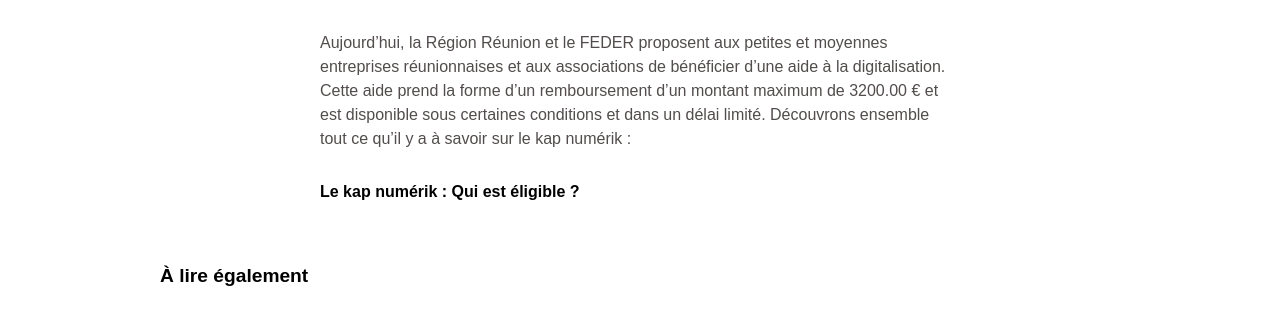
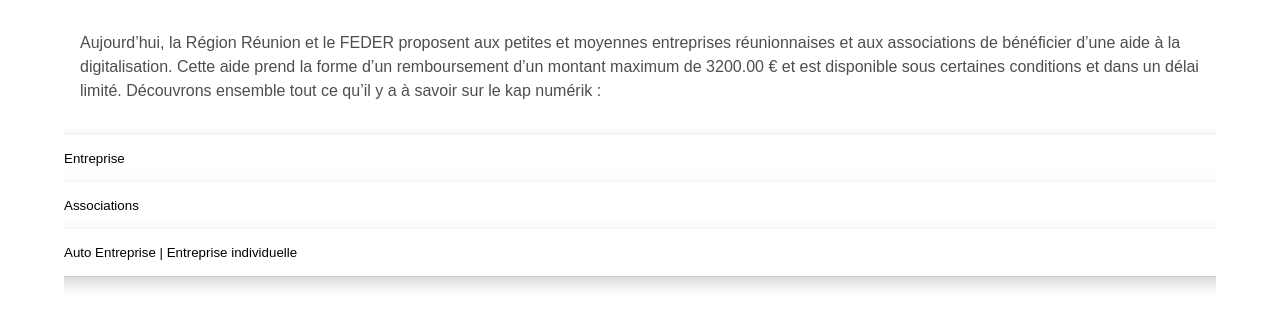
Before and after one commit to TerryGrimoire/Website-Terry-Grimoire, a React (Vite) app: page /Blog/2 in a window 1280 px wide. Shown: the part 923-1249 px from the top of the page. Built offline with nearby package versions, Linux system fonts and the light colour scheme.

Commit message:
adding the kepnumerik

```diff
--- a/src/App.css
+++ b/src/App.css
@@ -533,6 +533,40 @@
     border-radius: 0.25rem;
     padding: 0.15rem;
   }
+
+  .blog3_contact {
+    display: flex;
+    flex-direction: column;
+    align-items: center;
+    justify-content: center;
+  }
+
+  .blog3_contact li {
+    margin: 0.5rem ;
+  }
+
+  .blog1 a {
+    text-decoration: underline;
+  }
+
+  .blog1 .button_kapNumerik {
+    max-width: initial;
+    width: 100vw;
+    padding: 1rem 1rem;
+    margin-left: -2rem;
+    border: none;
+    box-shadow: var(--box-shadow);
+    display: flex;
+    justify-content: space-between;
+    align-items: center;
+    text-align: left;
+  }
+
+ .blog1 .fleche {
+    height: 0.5rem;
+    width: auto;
+    margin: 0 1rem;
+  }
 /********************************************************************* FOOTER *********************************************************************/
 
 .footer {
--- a/src/pages/Blog/AideNumerik.jsx
+++ b/src/pages/Blog/AideNumerik.jsx
@@ -87,15 +87,15 @@
               </p>
             </section>
             <section>
-              <h4>Accompagnement au montage 100% gratuit </h4>
+              <h4>Une prestation 100% gratuite </h4>
               <p>
                 En tant que client du Grimoire Numérique, vous bénéficiez
                 d’office gratuitement et sans frais supplémentaire de notre
                 expertise au sujet du kap numérique. N’hésitez pas à nous
                 contacter en cas de questions à ce sujet.
               </p>
-              <ul>
-                <li className="blog3_contact">
+              <ul className="blog3_contact">
+                <li>
                   <a href="mailto:contact@grimoire-numerique.re">
                     contact@grimoire-numerique.re
                   </a>
--- a/src/pages/Blog/KapNumerik.jsx
+++ b/src/pages/Blog/KapNumerik.jsx
@@ -2,6 +2,7 @@
 import { Link } from "react-router-dom";
 import Helmet from "react-helmet";
 import blogData from "../../datas/blogData";
+import fleche from "../../assets/fleche.png";
 
 function KapNumerik() {
   useEffect(() => {
@@ -64,7 +65,20 @@
               </p>
             </section>
             <section>
-              <h4>Le kap numérik : Qui est éligible ?</h4>
+              <div>
+                <button type="button" className="button_kapNumerik">
+                  Entreprise
+                  <img src={fleche} alt="fleche" className="fleche" />
+                </button>
+                <button type="button" className="button_kapNumerik">
+                  Associations
+                  <img src={fleche} alt="fleche" className="fleche" />
+                </button>
+                <button type="button" className="button_kapNumerik">
+                  Auto Entreprise | Entreprise individuelle
+                  <img src={fleche} alt="fleche" className="fleche" />
+                </button>
+              </div>
             </section>
           </article>
         </div>
```
Also changed, not shown: src/assets/fleche.png (added).
